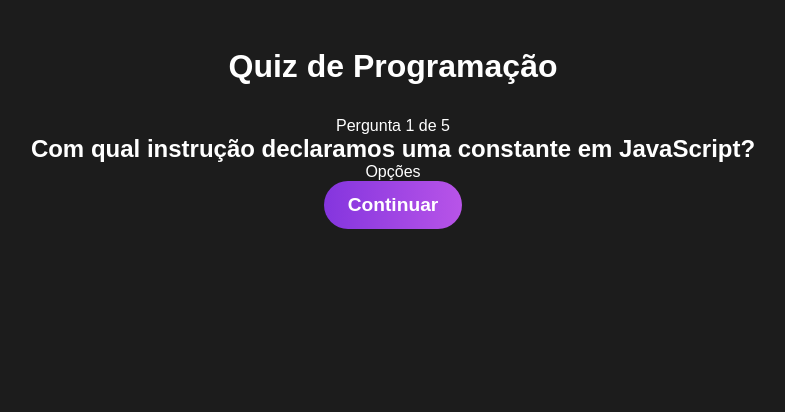
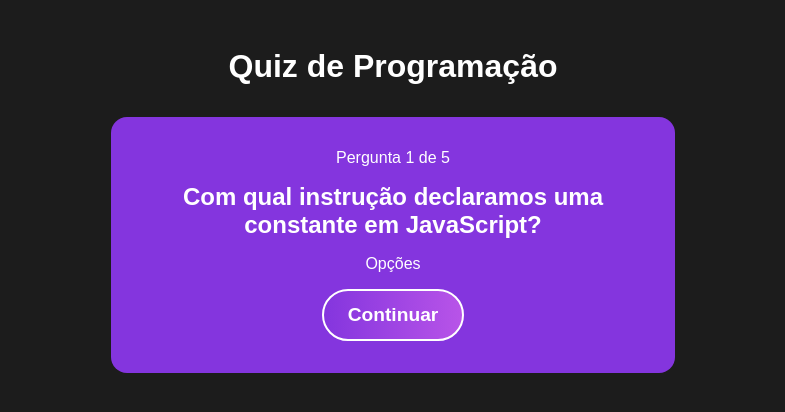
Before and after one commit to Lcooser/Quiz, a React app: page / in a window 1280 px wide. Both pictures are taken after a click on the button "Iniciar". Shown: the top 412 px of the page, without its empty margins (247-1032 px from the left). Built offline with nearby package versions, Linux system fonts and the light colour scheme; the HTML template or start-up script is replaced by a standard one.

Commit message:
Adding style to the question component

```diff
--- a/src/components/Question.css
+++ b/src/components/Question.css
@@ -0,0 +1,19 @@
+#question{
+    text-align: center;
+    max-width: 500px;
+    background-color: #8435de;
+    border-radius: 1rem;
+    padding: 2rem;
+}
+
+#question h2{
+    margin-bottom: 1rem;
+}
+
+#question p{
+    margin-bottom: 1rem;
+}
+
+#question button {
+    border: 2px solid #ffff;
+}
--- a/src/components/Question.jsx
+++ b/src/components/Question.jsx
@@ -1,6 +1,9 @@
 import React from 'react'
 import { useContext } from 'react'
 import { QuizContext } from '../context/quiz'
+
+import "./Question.css"
+
 
 const Question = () => {
 
```
